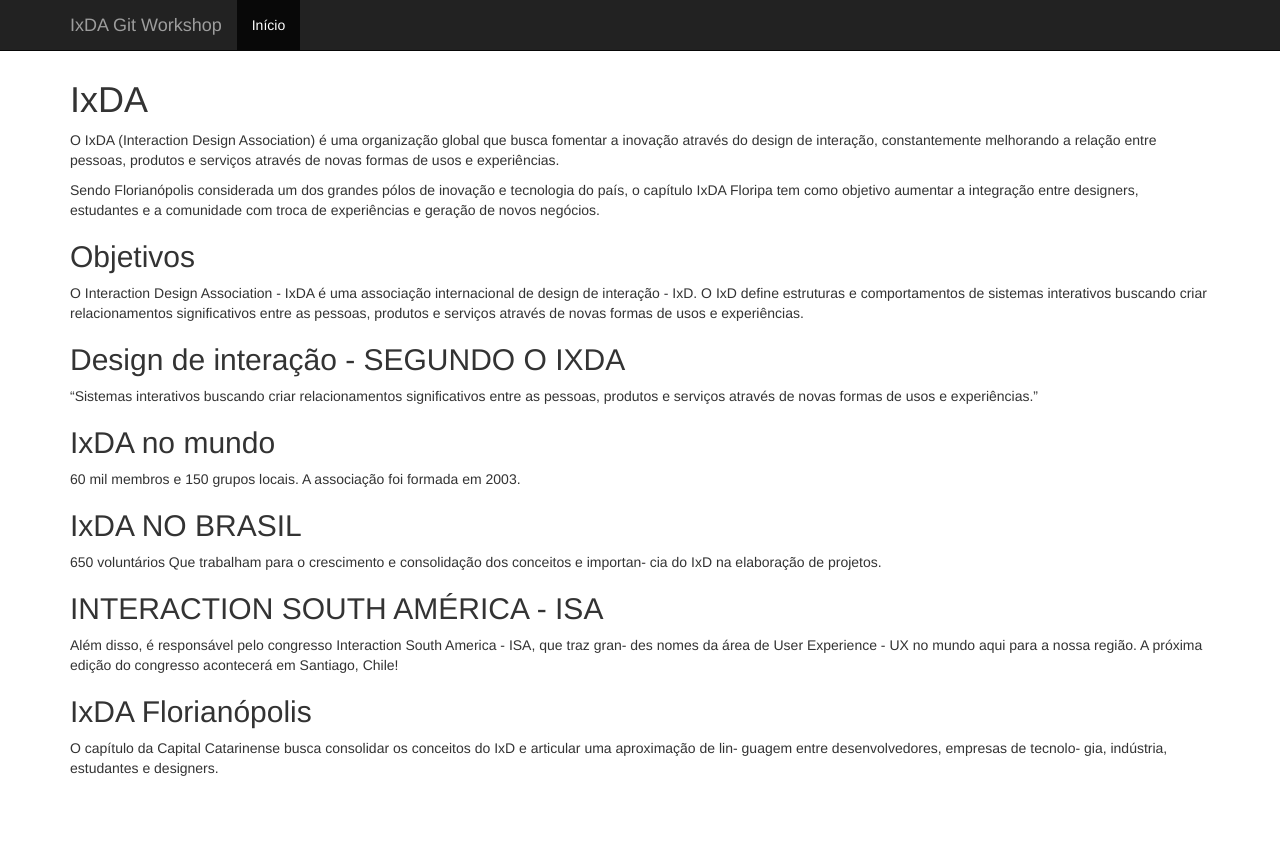
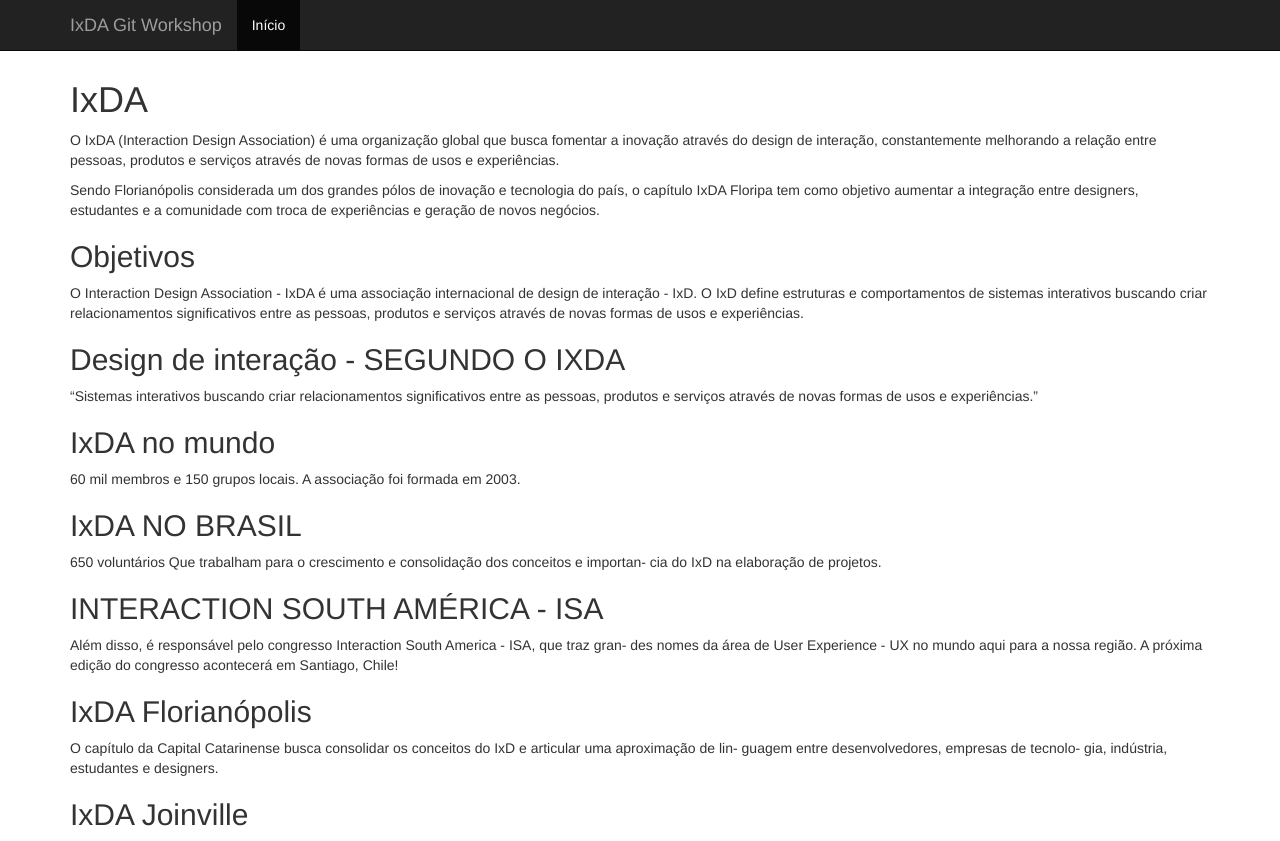
Before and after one commit to ixda-floripa/primeiro-workshop-git, a plain HTML site: page index.html in a window 1280 px wide. Before the commit the page ends 800 px from the top, so only its background shows below. Drawn offline with nearby package versions, Linux system fonts and the light colour scheme.

Commit message:
Alteração Jean

```diff
--- a/index.html
+++ b/index.html
@@ -56,7 +56,9 @@
 
         <h2>IxDA Florianópolis</h2>
         <p>O capítulo da Capital Catarinense busca consolidar os conceitos do IxD e articular uma aproximação de lin- guagem entre desenvolvedores, empresas de tecnolo- gia, indústria, estudantes e designers. </p>
-      </div>
+
+		<h2>IxDA Joinville</h2>
+	  </div>
 
     </div>
     <script src="https://ajax.googleapis.com/ajax/libs/jquery/1.11.3/jquery.min.js"></script>
```
